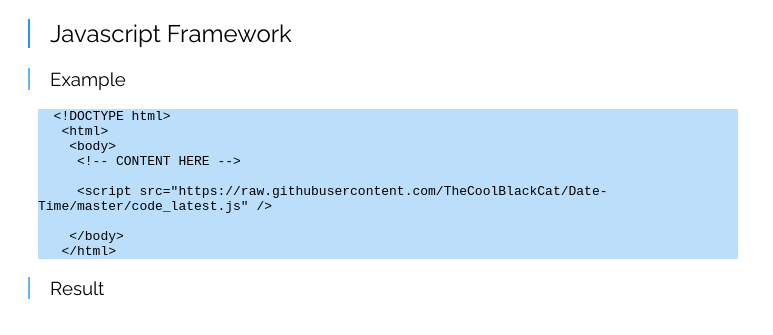
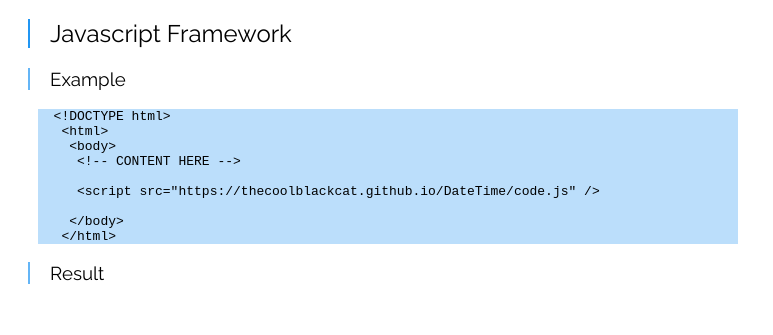
Before and after one commit to TheCoolBlackCat/Date-Time, a plain HTML site: page index.html in a window 1280 px wide. Shown: the part 61-396 px from the top of the page, without its empty margins (0-773 px from the left). Drawn offline with Linux system fonts and the light colour scheme.

Commit message:
Change URL in example
code_latest in master deleted, using GitHub.io for CDN

```diff
--- a/index.html
+++ b/index.html
@@ -42,7 +42,7 @@
 				&nbsp;&nbsp;	&lt;html&gt;<br />
 				&nbsp;&nbsp;&nbsp;&nbsp;&lt;body&gt;<br />
 				&nbsp;&nbsp;&nbsp;&nbsp;&nbsp;&lt;!-- CONTENT HERE --&gt;<br /><br />
-				&nbsp;&nbsp;&nbsp;&nbsp;&nbsp;&lt;script src="https://raw.githubusercontent.com/TheCoolBlackCat/Date-Time/master/code_latest.js" /&gt; <br /><br />
+				&nbsp;&nbsp;&nbsp;&nbsp;&nbsp;&lt;script src="https://thecoolblackcat.github.io/DateTime/code.js" /&gt; <br /><br />
 				&nbsp;&nbsp;&nbsp;&nbsp;&lt;/body&gt;<br />
 				&nbsp;&nbsp;&nbsp;&lt;/html&gt;
 			</code>
```
